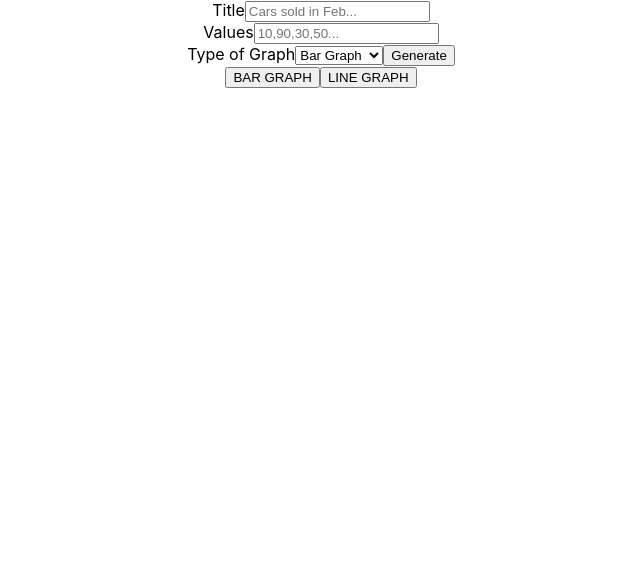
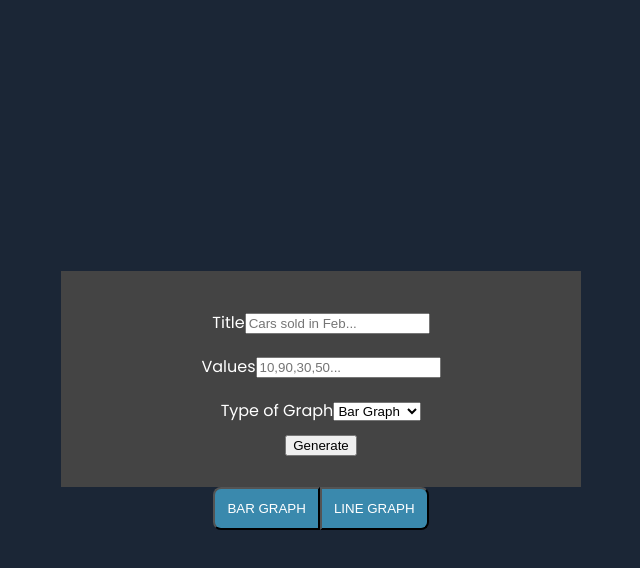
Before and after one commit to David-Sangojinmi/fintech-sandpit-task, a React (Create React App) app: page / in a window 1280 px wide. Shown: the top 568 px of the page, without its empty margins (319-959 px from the left). Built offline with nearby package versions, Linux system fonts and the light colour scheme.

Commit message:
added styling changes

```diff
--- a/src/App.css
+++ b/src/App.css
@@ -1,38 +1,102 @@
-.App {
+@import url('https://fonts.googleapis.com/css?family=Poppins:100,100i,200,200i,300,300i,400,400i,500,500i,600,600i,700,700i,800,800i,900,900i');
+
+.page-wrapper {
+  font-family: 'Poppins', sans-serif;
+  background-color: #1b2636;
+  min-height: 100vh;
+  display: flex;
+  /* flex-direction: column; */
+  align-items: center;
+  justify-content: center;
+  line-height: 1.5;
+  color: #161616;
   text-align: center;
 }
 
-.App-logo {
-  height: 40vmin;
-  pointer-events: none;
+h1 {
+  font-size: calc(10px + 4vmin);
 }
 
-@media (prefers-reduced-motion: no-preference) {
-  .App-logo {
-    animation: App-logo-spin infinite 20s linear;
-  }
+p {
+  font-size: calc(10px + 1vmin);
 }
 
-.App-header {
-  background-color: #282c34;
-  min-height: 100vh;
-  display: flex;
-  flex-direction: column;
-  align-items: center;
-  justify-content: center;
-  font-size: calc(10px + 2vmin);
+div {
+  text-align: center;
+}
+
+/* .center {
+  top: 0;
+  left: 0;
+  right: 0;
+  bottom: 0;
+} */
+
+.form-section {
+  padding: 30px 60px;
+  width: 50vh;
+  background-color: rgb(68, 68, 68);
+  color: white;
+  display: inline-block;
+}
+
+.form-component {
+  padding: 10px 0;
+  display: block;
+}
+
+#bar-button {
+  border-radius: 8px 0 0 8px;
+}
+
+#line-button {
+  border-radius: 0 8px 8px 0;
+}
+
+.button {
+  padding: 12px;
+  border-style: outset;
+  background-color: rgb(58, 137, 173);
   color: white;
 }
 
-.App-link {
-  color: #61dafb;
+svg.graph {
+  height: 500px;
+  width: 800px;
 }
 
-@keyframes App-logo-spin {
-  from {
-    transform: rotate(0deg);
-  }
-  to {
-    transform: rotate(360deg);
-  }
+svg.graph .grid {
+stroke: white;
+stroke-dasharray: 1 2;
+stroke-width: 1;
 }
+
+svg.graph .points {
+stroke: white;
+stroke-width: 3;
+}
+svg.graph .first_set {
+fill: #00554d;
+}
+
+svg.graph .surfaces {
+fill-opacity: 0.5;
+}
+
+svg.graph .grid.double {
+stroke-opacity: 0.4;
+}
+
+svg.graph .labels {
+font-family: Arial;
+font-size: 14px;
+kerning: 1;
+}
+
+svg.graph .labels.x-labels {
+text-anchor: middle;
+}
+
+svg.graph .labels.y-labels {
+text-anchor: end;
+}
```
